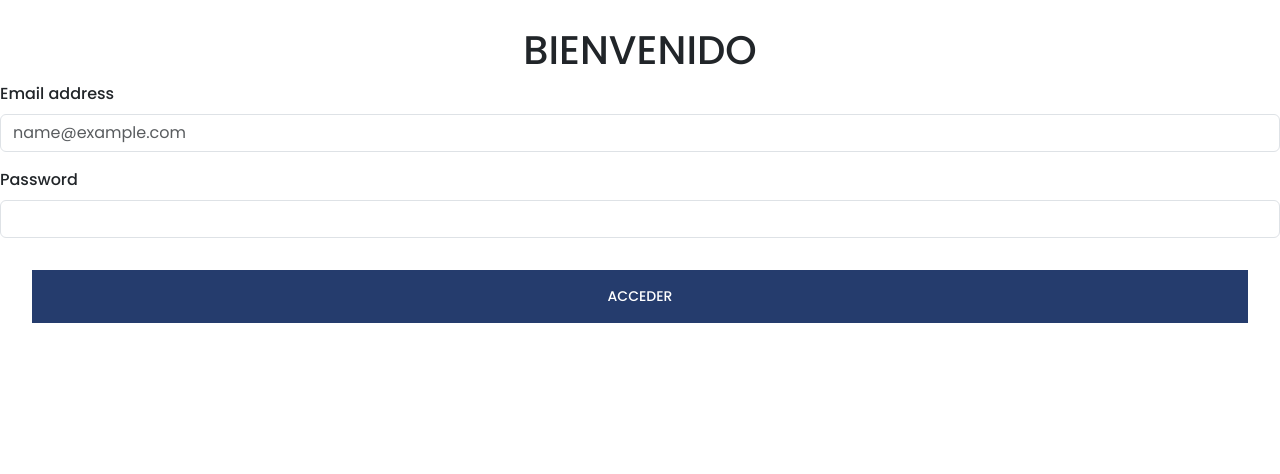
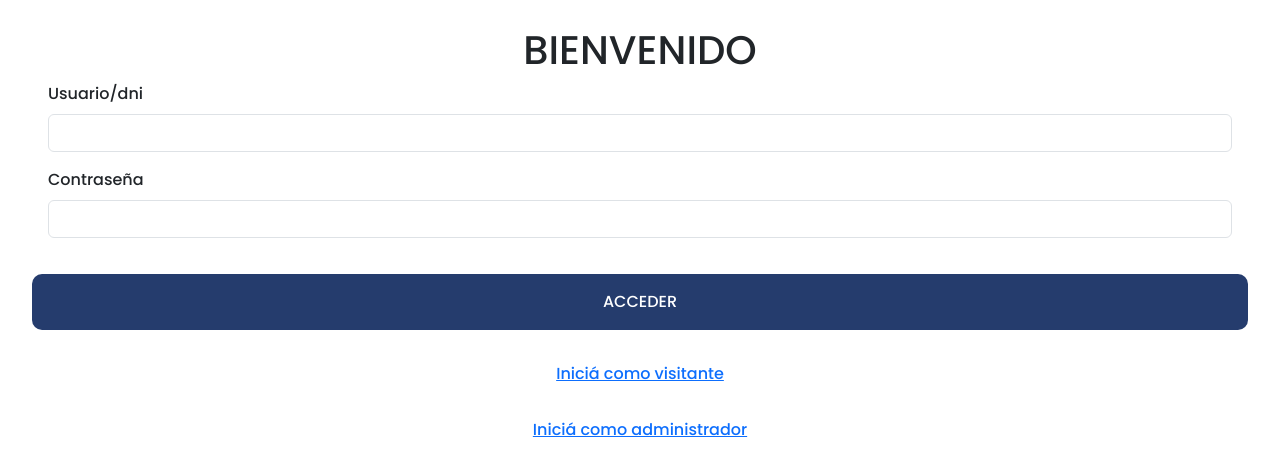
Before and after one commit to Matias36/aulas, a plain HTML site: page index.html in a window 1280 px wide. Shown: the part 1156-1630 px from the top of the page. Before the commit the page ends 1511 px from the top, so only its background shows below. Drawn offline with nearby package versions, Linux system fonts and the light colour scheme.

Commit message:
un poco de los otros html

```diff
--- a/estilos/estilo.css
+++ b/estilos/estilo.css
@@ -12,6 +12,17 @@ h1{
     text-align: center;
 }
 
+#inicio{
+    display: flex;
+    flex-direction: column;
+    margin-inline: 3rem;
+}
+
+input{
+    border: solid 2px #36127B;
+
+}
+
 #daractI{
     width: 70%;
     margin: 3rem;
@@ -21,6 +32,7 @@ h1{
     display: flex;
     margin: 2rem;
     padding: 1rem;
+    border-radius: 10px;
     background-color: #253c6d;
     text-decoration: none;
     color: white;
@@ -29,6 +41,21 @@ h1{
     text-align: center;
     align-content: center;
 
+}
+
+.inicioVisitante{
+    display: flex;
+    justify-content: center;
+    text-align: center;
+
+}
+
+.administrador{
+    display: flex;
+    justify-content: center;
+    margin-top: 2rem;
+    margin: solid 2px black;
+    margin-bottom: 2rem;
 }
 
 
@@ -41,7 +68,7 @@ body{
 }
 
 body.vista-aulas {
-    background-image: url("/img/daract.jpg");
+    background-image: url("../img/daract.jpg");
     background-size: 100%;
     background-repeat: no-repeat;
     background-position: top center;
--- a/index.html
+++ b/index.html
@@ -19,17 +19,27 @@ uicons-regular-rounded.css'>
     </header>
 
     <h1>BIENVENIDO</h1>
-
+<div id="inicio">
     <div class="mb-3">
-  <label for="exampleFormControlInput1" class="form-label">Email address</label>
-  <input type="email" class="form-control" id="exampleFormControlInput1" placeholder="name@example.com">
+  <label for="exampleFormControlInput1" class="form-label">Usuario/dni</label>
+  <input type="email" class="form-control" id="exampleFormControlInput1">
 </div>
-<label for="inputPassword5" class="form-label">Password</label>
+<label for="inputPassword5" class="form-label">Contraseña</label>
 <input type="password" id="inputPassword5" class="form-control" aria-describedby="passwordHelpBlock">
 <div id="passwordHelpBlock" class="form-text">
+    </div>
+    </div>
     <a href="edificios.html" id="acceder">
         ACCEDER
     </a>
 
+    <a href="edificios.html" class="inicioVisitante">Iniciá como visitante</a>
+
+    <div class="administrador">
+        <a href="edificios.html" class="inicioVisitante">
+            Iniciá como administrador
+        </a>
+    </div>
+
 </body>
 </html>
```
